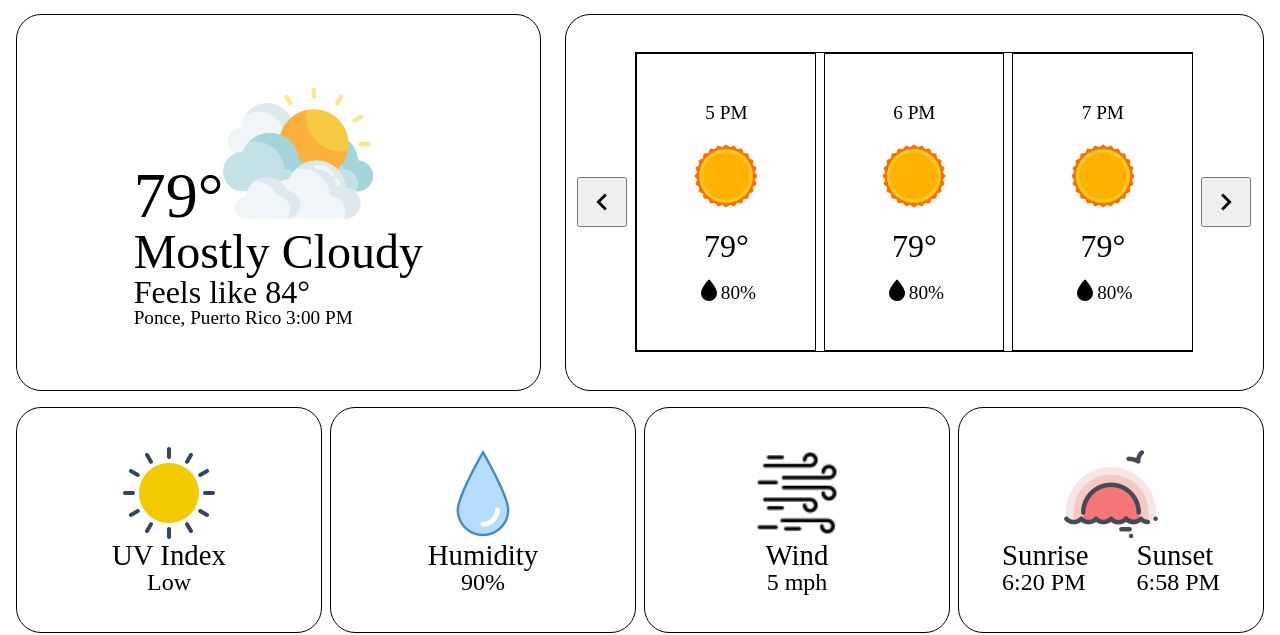
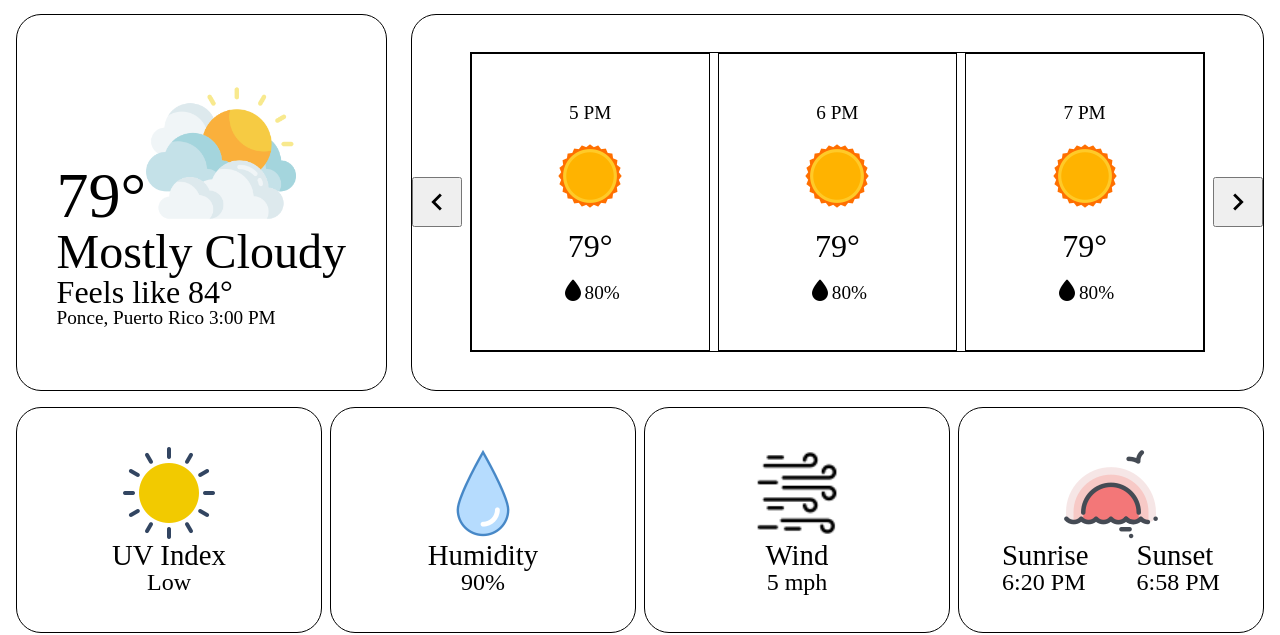
Before and after one commit to NefrodzV/tempestas-weather, a website built with webpack: page dist/index.html in a window 1280 px wide. Shown: the part 104-739 px from the top of the page. Built offline with Linux system fonts and the light colour scheme.

Commit message:
Added more forecast card and hidden it

```diff
--- a/src/style.css
+++ b/src/style.css
@@ -222,14 +222,16 @@ main {
 }
 
 .carousel .window {
+  overflow: hidden;
   gap: var(--space-100);
-  width: 80%;
+  width: 735.46px;
   height: 80%;
 }
 
 .forecast-card {
   border-right: 1px solid black;
-  width: 33.3%;
+  width: 239.22px;
+  min-width: 239.22px;
   flex-direction: column;
   justify-content: center;
   align-items: center;
```
Also changed, not shown: dist/index.html, dist/main.js.
